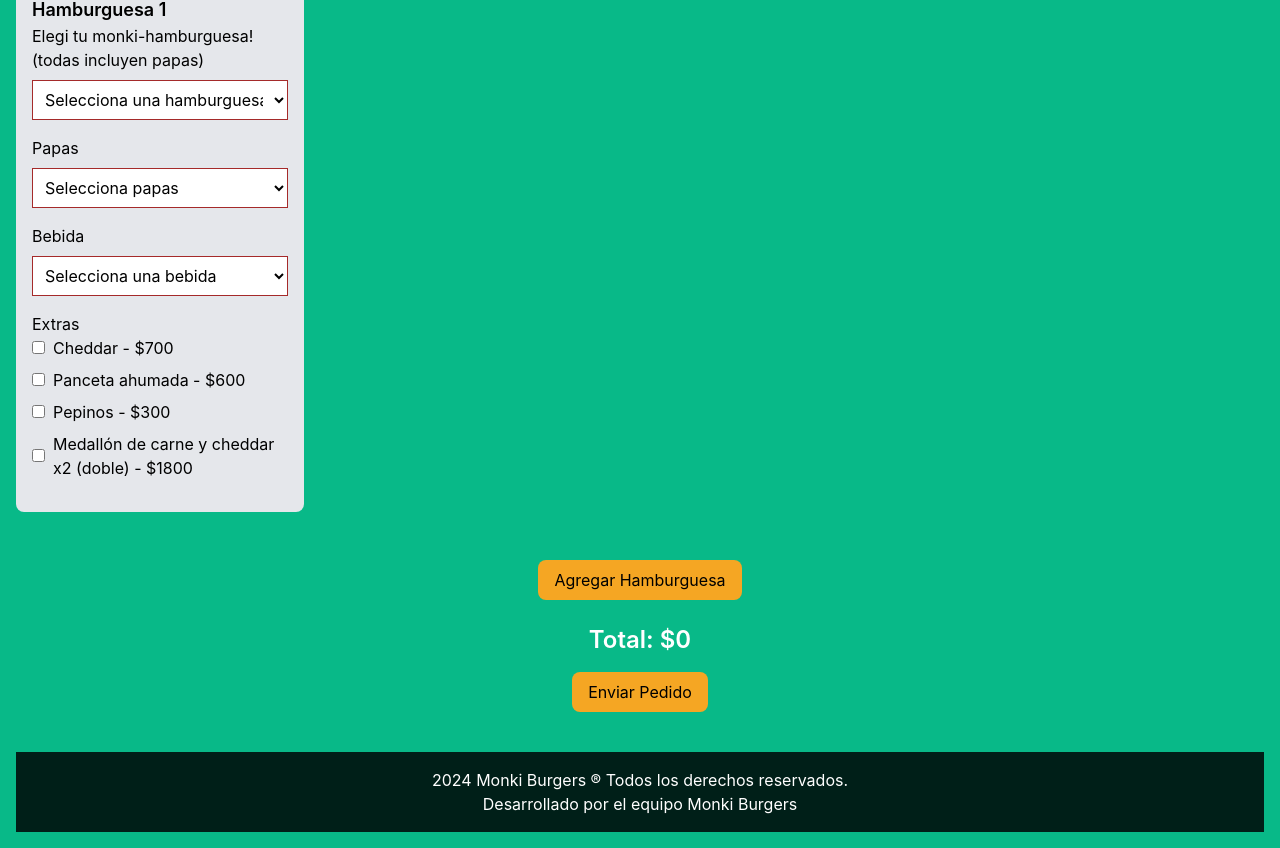
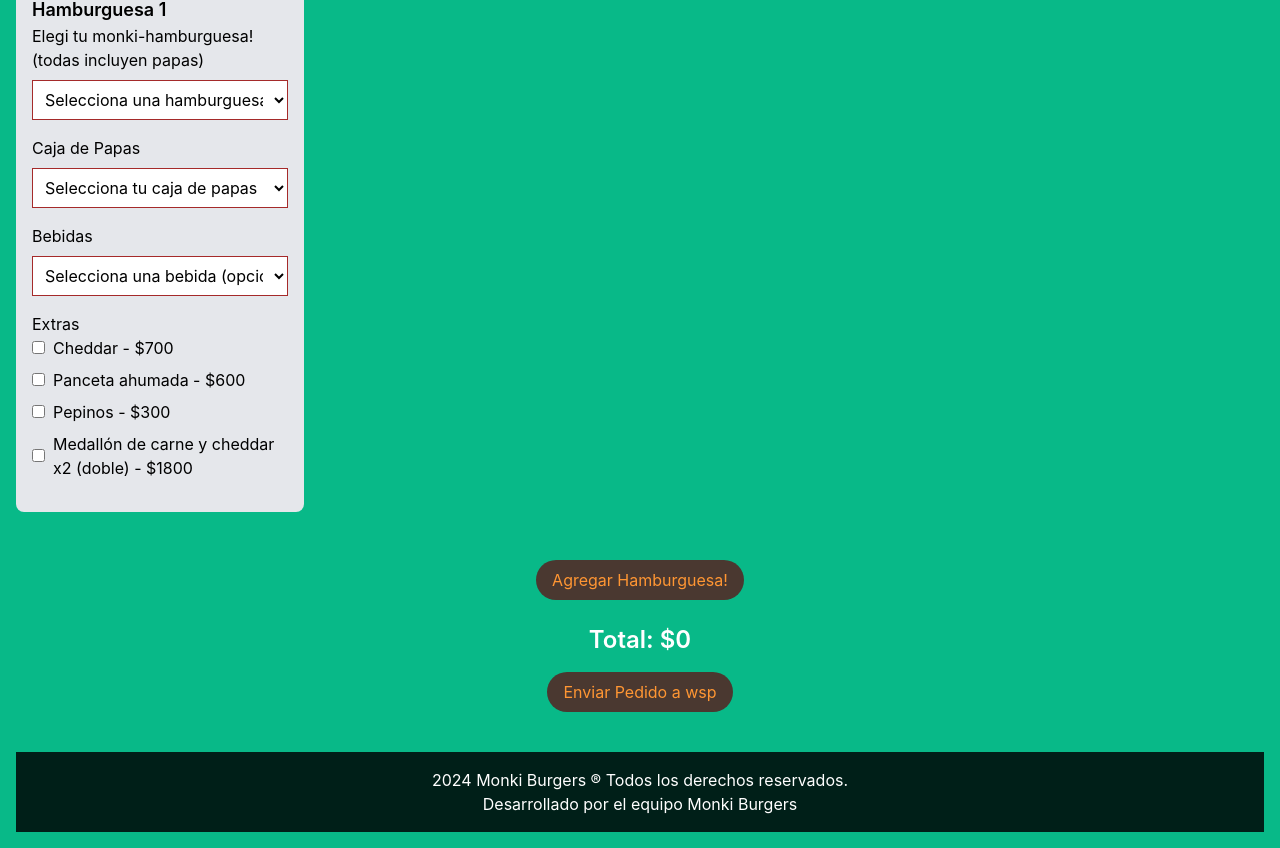
Before and after one commit to iarasosa899/monki, a React (Create React App) app: page / in a window 1280 px wide. Shown: the part 799-1647 px from the top of the page. Built offline with nearby package versions, Linux system fonts and the light colour scheme.

Commit message:
cambios visuales de los botones

```diff
--- a/src/App.js
+++ b/src/App.js
@@ -205,7 +205,7 @@ function PedidoForm() {
                 )}
 
                 <div className="mb-4">
-                  <label>Papas</label>
+                  <label>Caja de Papas</label>
                   <select
                     value={hamburguesa.papas}
                     onChange={(e) =>
@@ -213,7 +213,7 @@ function PedidoForm() {
                     }
                     className="w-full mt-2 p-2 border border-[#a52a2a] bg-white text-black"
                   >
-                    <option value="">Selecciona papas</option>
+                    <option value="">Selecciona tu caja de papas (opcional)</option>
                     {Object.keys(precios.papas).map(papas => (
                       <option key={papas} value={papas}>
                         {papas} - ${precios.papas[papas]}
@@ -223,7 +223,7 @@ function PedidoForm() {
                 </div>
 
                 <div className="mb-4">
-                  <label>Bebida</label>
+                  <label>Bebidas</label>
                   <select
                     value={hamburguesa.bebida}
                     onChange={(e) =>
@@ -231,7 +231,7 @@ function PedidoForm() {
                     }
                     className="w-full mt-2 p-2 border border-[#a52a2a] bg-white text-black"
                   >
-                    <option value="">Selecciona una bebida</option>
+                    <option value="">Selecciona una bebida (opcional)</option>
                     {Object.keys(precios.bebidas).map(bebida => (
                       <option key={bebida} value={bebida}>
                         {bebida} - ${precios.bebidas[bebida]}
@@ -262,9 +262,9 @@ function PedidoForm() {
         <div className="text-center mt-6">
           <button
             onClick={agregarHamburguesa}
-            className="bg-[#f5a623] text-black px-4 py-2 rounded-lg"
+            className="bg-[#4A3830] text-[#FF9633] px-4 py-2 rounded-full"
           >
-            Agregar Hamburguesa
+            Agregar Hamburguesa!
           </button>
         </div>
       </div>
@@ -273,9 +273,9 @@ function PedidoForm() {
         <h2 className="text-2xl font-semibold">Total: ${total}</h2>
         <button
           onClick={enviarPedido}
-          className="bg-[#f5a623] text-black px-4 py-2 rounded-lg mt-4"
+          className="bg-[#4A3830] text-[#FF9633] px-4 py-2 rounded-full mt-4"
         >
-          Enviar Pedido
+          Enviar Pedido a wsp
         </button>
       </div>
       <footer className="bg-[#001f18] p-4 mt-10 text-center text-white">
```
